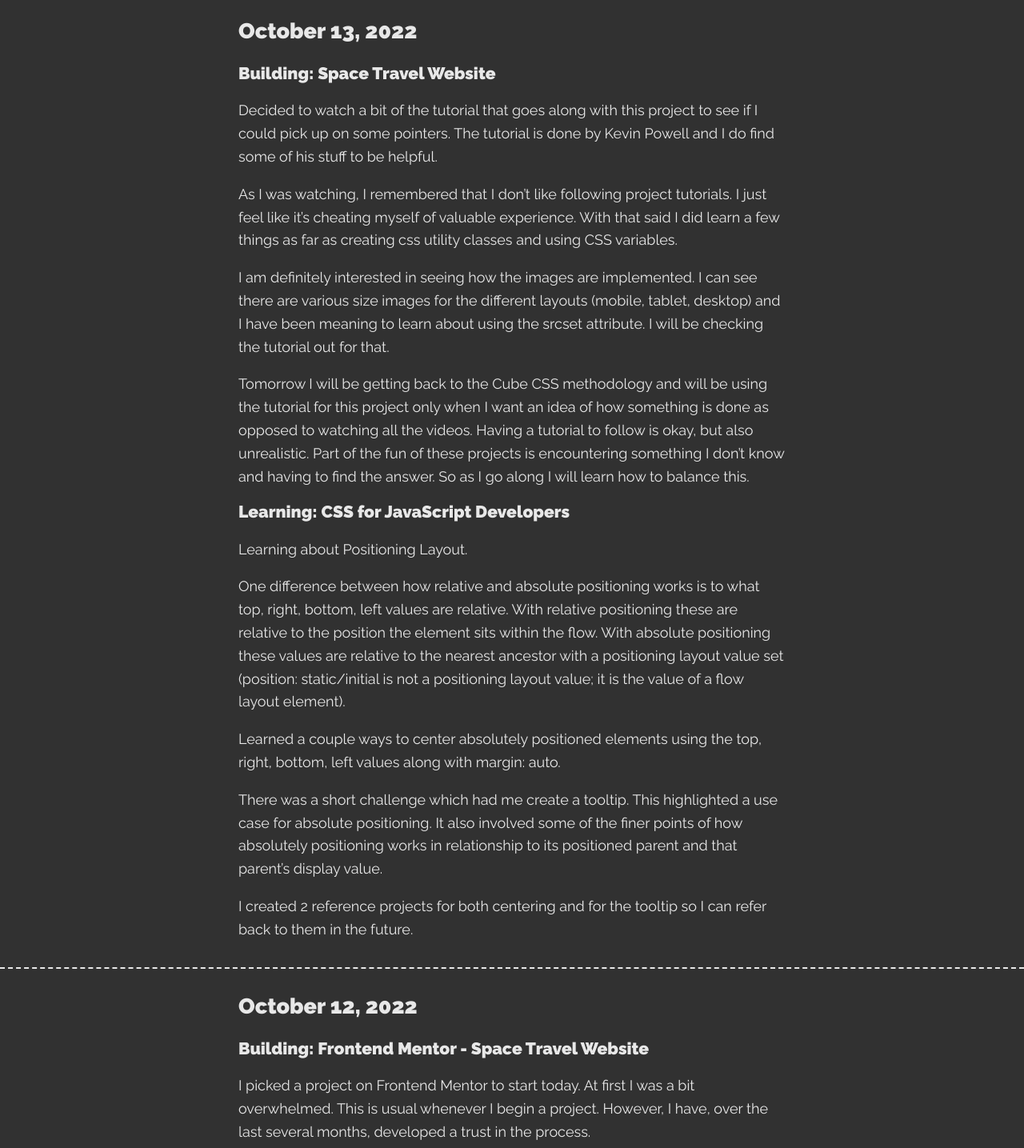
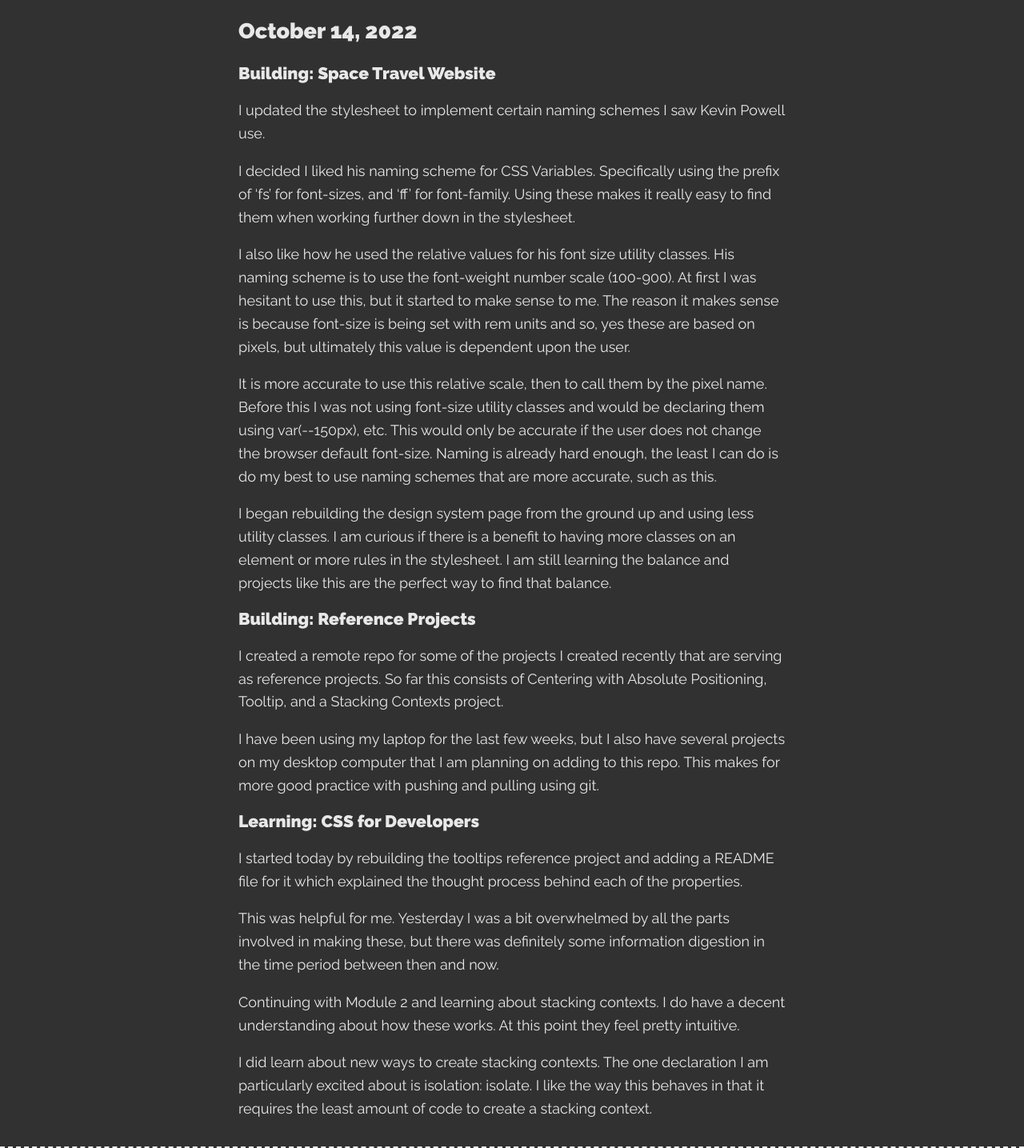
Before and after one commit to chrissoncrant/chris-the-dev, a plain HTML site: page coding-journal/index.html in a window 1280 px wide. Shown: the part 80-1515 px from the top of the page at 80% size. Drawn offline with Linux system fonts and the light colour scheme.

Commit message:
added entry for October 14, 2022

```diff
--- a/coding-journal/index.html
+++ b/coding-journal/index.html
@@ -27,6 +27,36 @@
                 <h2 class="date"></h2>
             </div>
         </section> -->
+
+        <section class="entry">
+            <div class="inner-column">
+                <h2 class="date">October 14, 2022</h2>
+                <h3>Building: Space Travel Website</h3>
+                <p>I updated the stylesheet to implement certain naming schemes I saw Kevin Powell use. </p>
+
+                <p>I decided I liked his naming scheme for CSS Variables. Specifically using the prefix of ‘fs’ for font-sizes, and ‘ff’ for font-family. Using these makes it really easy to find them when working further down in the stylesheet. </p>
+
+                <p>I also like how he used the relative values for his font size utility classes. His naming scheme is to use the font-weight number scale (100-900). At first I was hesitant to use this, but it started to make sense to me. The reason it makes sense is because font-size is being set with rem units and so, yes these are based on pixels, but ultimately this value is dependent upon the user. </p>
+
+                <p>It is more accurate to use this relative scale, then to call them by the pixel name. Before this I was not using font-size utility classes and would be declaring them using var(--150px), etc. This would only be accurate if the user does not change the browser default font-size. Naming is already hard enough, the least I can do is do my best to use naming schemes that are more accurate, such as this.</p>
+
+                <p>I began rebuilding the design system page from the ground up and using less utility classes. I am curious if there is a benefit to having more classes on an element or more rules in the stylesheet. I am still learning the balance and projects like this are the perfect way to find that balance.</p>
+
+                <h3>Building: Reference Projects</h3>
+                <p>I created a remote repo for some of the projects I created recently that are serving as reference projects.  So far this consists of Centering with Absolute Positioning, Tooltip, and a Stacking Contexts project.</p>
+
+                <p>I have been using my laptop for the last few weeks, but I also have several projects on my desktop computer that I am planning on adding to this repo. This makes for more good practice with pushing and pulling using git.</p>
+
+                <h3>Learning: CSS for Developers</h3>
+                <p>I started today by rebuilding the tooltips reference project and adding a README file for it which explained the thought process behind each of the properties. </p>
+
+                <p>This was helpful for me. Yesterday I was a bit overwhelmed by all the parts involved in making these, but there was definitely some information digestion in the time period between then and now. </p>
+
+                <p>Continuing with Module 2 and learning about stacking contexts. I do have a decent understanding about how these works. At this point they feel pretty intuitive. </p>
+
+                <p>I did learn about new ways to create stacking contexts. The one declaration I am particularly excited about is isolation: isolate. I like the way this behaves in that it requires the least amount of code to create a stacking context.</p>
+            </div>
+        </section>
 
         <section class="entry">
             <div class="inner-column">
```
